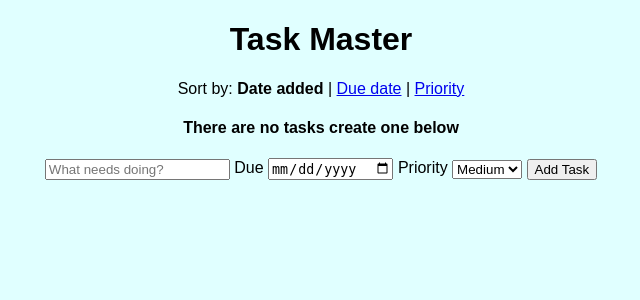
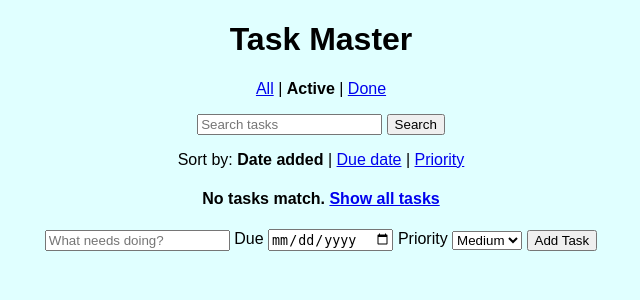
Before and after one commit to engineerdiaa/Task-Master, a Flask app: page /?status=active in a window 1280 px wide. Shown: the top 300 px of the page, without its empty margins (319-959 px from the left). Run offline with Flask 3, Linux system fonts and the light colour scheme; data that the repository does not hold is empty.

Commit message:
Add All/Active/Done filters and a search box
The list can be narrowed with ?status=active or ?status=done (tabs
above the list) and searched with ?q= (case-insensitive; % and _ are
matched literally). The filter, search and sort combine, and are kept
by every link and form like the sort order.

When nothing matches, the page says so and offers a link back to all
tasks; the message for an empty list is reworded too.

Co-Authored-By: Claude Opus 5.5 <noreply@anthropic.com>
Claude-Session: https://claude.ai/code/session_01HemtpX75pE8BVtGnttBAGB

```diff
--- a/static/css/styles.css
+++ b/static/css/styles.css
@@ -111,7 +111,9 @@ form.inline {
     background-color: #a15c00;
 }
 
-/* Sorting and priorities */
+/* Filtering, searching, sorting and priorities */
+.filters,
+.search,
 .sort {
     text-align: center;
     margin-bottom: 1em;
--- a/tasks.py
+++ b/tasks.py
@@ -20,19 +20,28 @@ SORT_ORDERS = {
 }
 DEFAULT_SORT = 'added'
 
+# Which tasks to show: URL value -> (label, WHERE condition or None).
+STATUS_FILTERS = {
+    'all': ('All', None),
+    'active': ('Active', Todo.completed.is_(False)),
+    'done': ('Done', Todo.completed.is_(True)),
+}
+DEFAULT_STATUS = 'all'
+
 
 @bp.context_processor
 def template_values():
     return {
         'view': view_args(),
         'SORT_ORDERS': SORT_ORDERS,
+        'STATUS_FILTERS': STATUS_FILTERS,
         'PRIORITIES': PRIORITIES,
         'TASK_MAX_LENGTH': TASK_MAX_LENGTH,
     }
 
 
 def view_args():
-    """The list options (such as the sort order) in the current URL.
+    """The list options (sort order, filter, search) in the current URL.
 
     Links and forms pass these along, so after adding, editing or deleting
     a task the user comes back to the same view of their list. Unknown or
@@ -42,6 +51,12 @@ def view_args():
     sort = request.args.get('sort')
     if sort in SORT_ORDERS and sort != DEFAULT_SORT:
         args['sort'] = sort
+    status = request.args.get('status')
+    if status in STATUS_FILTERS and status != DEFAULT_STATUS:
+        args['status'] = status
+    search = request.args.get('q', '').strip()[:TASK_MAX_LENGTH]
+    if search:
+        args['q'] = search
     return args
 
 
@@ -50,10 +65,18 @@ def back_to_list():
 
 
 def list_tasks():
-    """The tasks to show, in the order picked in the URL."""
-    sort = view_args().get('sort', DEFAULT_SORT)
-    _, order = SORT_ORDERS[sort]
-    return db.session.scalars(db.select(Todo).order_by(*order)).all()
+    """The tasks to show, filtered and sorted as picked in the URL."""
+    view = view_args()
+    _, order = SORT_ORDERS[view.get('sort', DEFAULT_SORT)]
+    _, condition = STATUS_FILTERS[view.get('status', DEFAULT_STATUS)]
+
+    query = db.select(Todo).order_by(*order)
+    if condition is not None:
+        query = query.where(condition)
+    if 'q' in view:
+        # autoescape makes % and _ in the search match literally.
+        query = query.where(Todo.content.icontains(view['q'], autoescape=True))
+    return db.session.scalars(query).all()
 
 
 def read_task_form(form):
--- a/templates/index.html
+++ b/templates/index.html
@@ -7,6 +7,28 @@
 {%block body%}
 <div class="content">
     <h1>Task Master</h1>
+    <nav class="filters" aria-label="Show tasks">
+        {% set current_status = view.get('status', 'all') %}
+        {% for key, (label, _) in STATUS_FILTERS.items() %}
+            {% if key == current_status %}
+            <strong aria-current="true">{{ label }}</strong>
+            {% else %}
+            <a href="{{ url_for('tasks.index', **dict(view, status=key)) }}">{{ label }}</a>
+            {% endif %}
+            {% if not loop.last %}|{% endif %}
+        {% endfor %}
+    </nav>
+    <form class="search" action="{{ url_for('tasks.index') }}" method="GET" role="search">
+        {% for key, value in view.items() if key != 'q' %}
+        <input type="hidden" name="{{ key }}" value="{{ value }}">
+        {% endfor %}
+        <input type="search" name="q" value="{{ view.q }}" placeholder="Search tasks"
+               aria-label="Search tasks" maxlength="{{ TASK_MAX_LENGTH }}">
+        <input type="submit" value="Search">
+        {% if view.q %}
+        <a href="{{ url_for('tasks.index', **dict(view, q=None)) }}">Clear search</a>
+        {% endif %}
+    </form>
     <nav class="sort" aria-label="Sort tasks">
         Sort by:
         {% set current_sort = view.get('sort', 'added') %}
@@ -20,7 +42,11 @@
         {% endfor %}
     </nav>
     {% if tasks|length < 1 %}
-    <h4>There are no tasks create one below</h4>
+        {% if view.status or view.q %}
+    <h4>No tasks match. <a href="{{ url_for('tasks.index', **dict(view, status=None, q=None)) }}">Show all tasks</a></h4>
+        {% else %}
+    <h4>You have no tasks yet. Add one below.</h4>
+        {% endif %}
     {% else %}
     <table>
         <tr>
```
Also changed, not shown: README.md.
